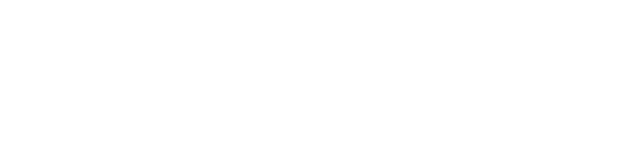
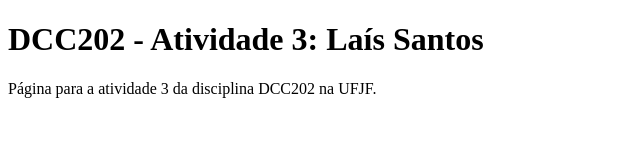
Before and after one commit to ufjf-dcc202/ufjf-dcc202-2023-3-b-atv3-laissantostz, a website: page index.html in a window 1280 px wide. Shown: the whole page, without its empty margins (0-640 px from the left). Drawn offline with Linux system fonts and the light colour scheme.

Commit message:
adiciona titulo e paragrafo ao index.html

```diff
--- a/index.html
+++ b/index.html
@@ -6,6 +6,9 @@
     <title>DCC202 - Atividade 3: Laís Santos</title>
 </head>
 <body>
-    <main></main>
+    <main>
+        <h1>DCC202 - Atividade 3: Laís Santos</h1>
+        <p>Página para a atividade 3 da disciplina DCC202 na UFJF.</p>
+    </main>
 </body>
 </html>
```
